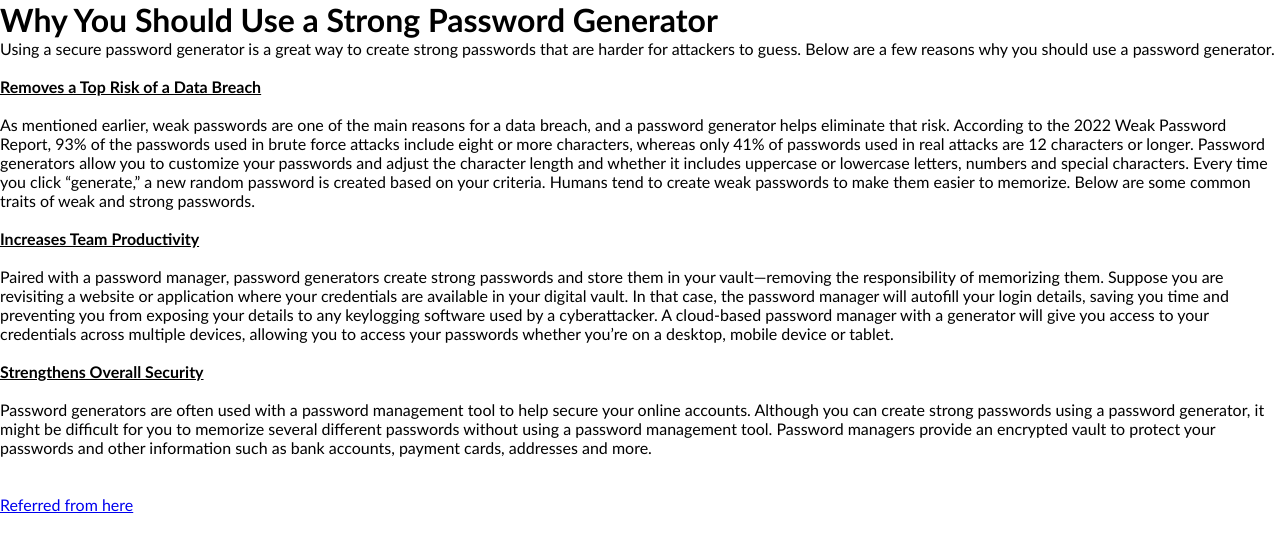
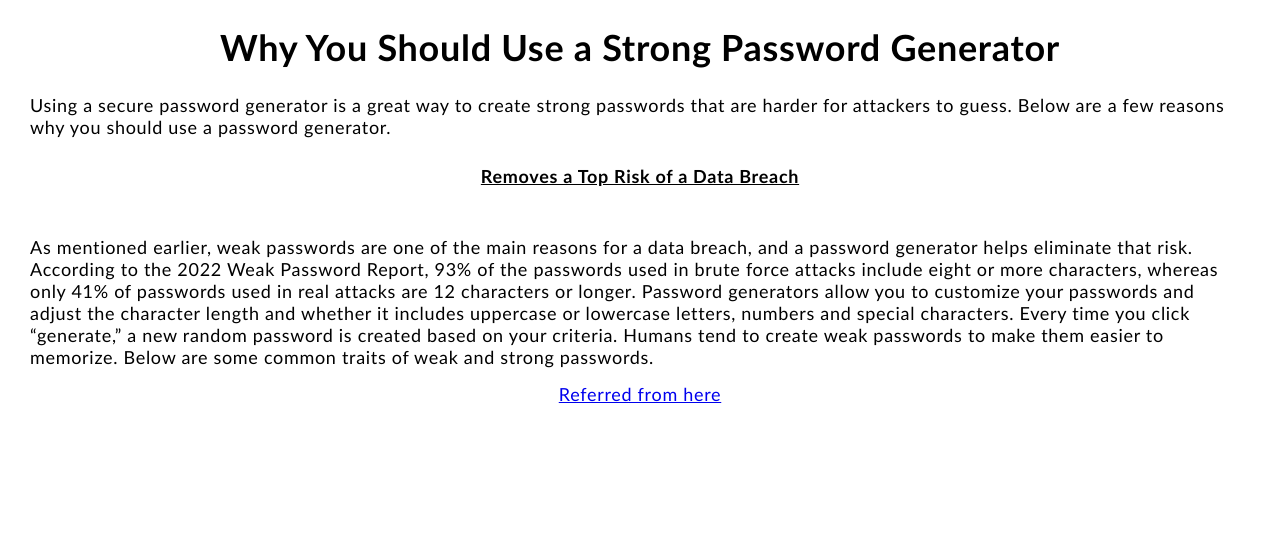
Before and after one commit to jainam03/Random-PWD-Gen-2.0, a plain HTML site: page article.html in a window 1280 px wide. Drawn offline with Linux system fonts and the light colour scheme.

Commit message:
modified article.html file

```diff
--- a/article.html
+++ b/article.html
@@ -9,15 +9,25 @@
 
     <style>
         * {
-            margin: 0px;
-            padding: 0;
+            margin: 5px 10px;
+            padding: 0px;
             box-sizing: border-box;
 
             font-family: 'Trebuchet MS',sans-serif;
         }
 
-        .container {
-            letter-spacing: 1.3px;
+        .container-1 {
+            letter-spacing: 0.7px;
+
+            display: flex;
+            flex-direction: column;
+            align-items: center;
+            font-size: large;
+        }
+
+        h1 {
+            text-align: center;
+            margin-bottom: 25px;
         }
     </style>
 </head>
@@ -48,37 +58,10 @@
 
             Humans tend to create weak passwords to make them easier to memorize. Below are some common traits of weak
             and strong passwords.
-            <br> <br>
-            <b><u>
 
-                Increases Team Productivity
-            </u></b>
-            <br> <br>
-
-            Paired with a password manager, password generators create strong passwords and store them in your
-            vault—removing the responsibility of memorizing them. Suppose you are revisiting a website or application
-            where your credentials are available in your digital vault. In that case, the password manager will autofill
-            your login details, saving you time and preventing you from exposing your details to any keylogging software
-            used by a cyberattacker.
-
-            A cloud-based password manager with a generator will give you access to your credentials across multiple
-            devices, allowing you to access your passwords whether you’re on a desktop, mobile device or tablet.
-            <br> <br>
-            <b><u>
-
-                Strengthens Overall Security
-            </u></b>
-            <br> <br>
-
-            Password generators are often used with a password management tool to help secure your online accounts.
-            Although you can create strong passwords using a password generator, it might be difficult for you to
-            memorize several different passwords without using a password management tool. Password managers provide an
-            encrypted vault to protect your passwords and other information such as bank accounts, payment cards,
-            addresses and more.
         </p>
+        <a href="https://www.keepersecurity.com/blog/2022/11/30/why-you-should-use-a-random-password-generator/" target="_blank">Referred from here</a>
     </div>
-    <br> <br>
-    <a href="https://www.keepersecurity.com/blog/2022/11/30/why-you-should-use-a-random-password-generator/" target="_blank">Referred from here</a>
 </body>
 
 </html>
```
